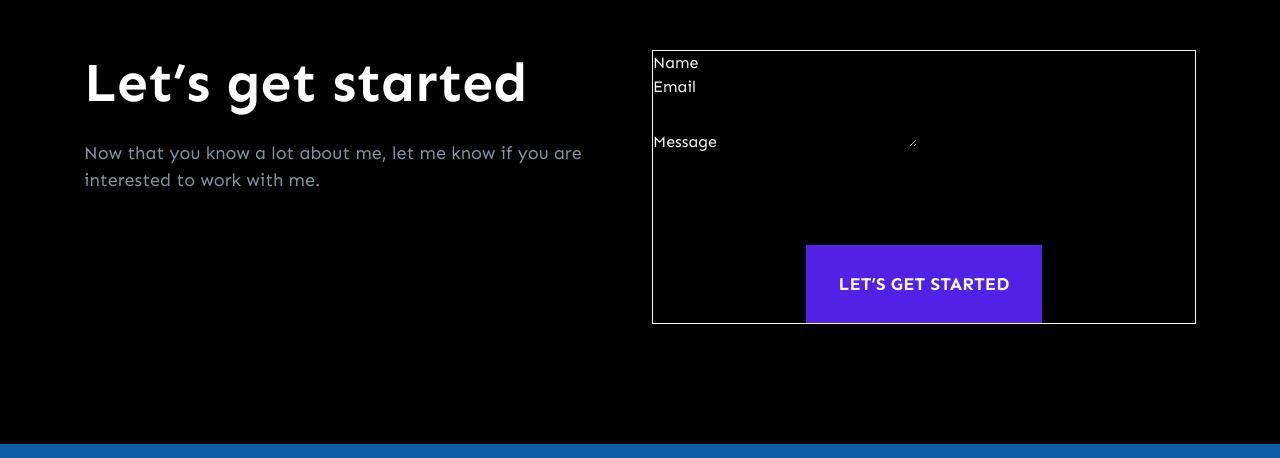
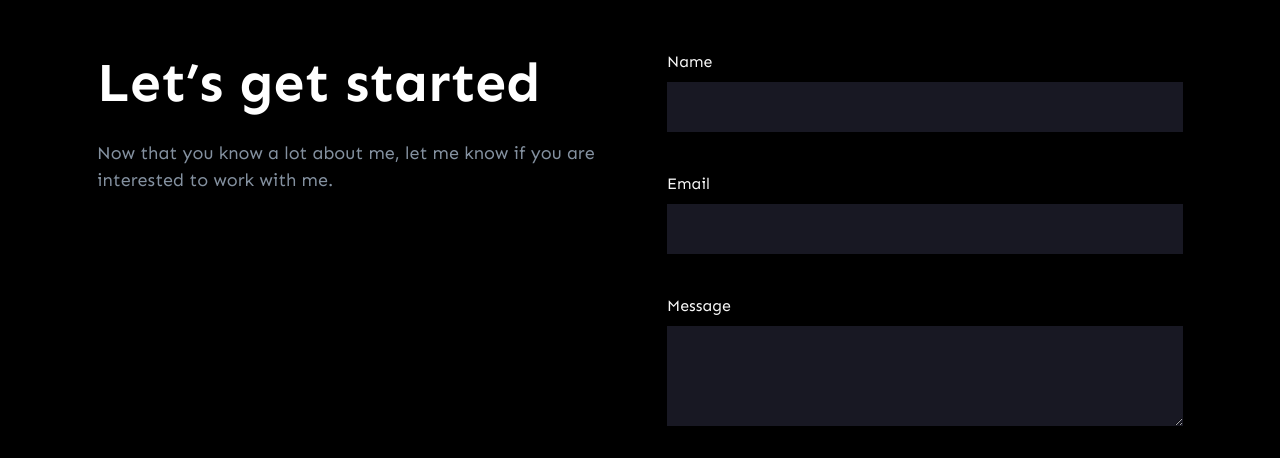
Before and after one commit to OksanaVS-prog/dev-AwesomeBuilder, a website built with Vite: page index.html in a window 1280 px wide. Shown: the part 10251-10709 px from the top of the page. Built offline with nearby package versions, Linux system fonts and the light colour scheme; no server answers; files whose address does not match are found by name; a web font is replaced by a local one.

Commit message:
create block contacts and addaptation

```diff
--- a/src/partials/contacts.html
+++ b/src/partials/contacts.html
@@ -1,24 +1,24 @@
-<section class="py-12 lg:py-30 md:py-20 lg:px-15 md:px-7 px-0.4">
-<div class="container mx-auto grid md:grid-cols-2 grid-cols-1 gap-6">
-    <div class="mb-10">
-        <h2 class="text-3xl md:text-5xl max-w-147 text-white font-bold mb-6 leading-[1.2]">Let’s get started</h2>
-        <p class="text-lg text-gray-500 mb-10 max-w-147 leading-[1.5]">Now that you know a lot about me, let me know if you are interested to work with me.</p>
+<section class="py-12 lg:py-30 md:py-20 px-5 md:px-10">
+<div class="max-w-4xl mx-auto  grid md:grid-cols-2 grid-cols-1 gap-6">
+    <div class="mb-6 lg:px-3.75">
+        <h2 class="text-3xl md:text-5xl max-w-147 text-white font-bold md:mb-6 mb-4 leading-[1.2]">Let’s get started</h2>
+        <p class="text-lg text-gray-500  max-w-147 leading-[1.5]">Now that you know a lot about me, let me know if you are interested to work with me.</p>
      </div>
-     <div class="grid">
-        <form class="border">
-            <div>
-                <label for="user-name">Name</label>
-                <input id="user-name" type="text">
+     <div class="grid lg:px-3.75">
+        <form class="grid gap-y-10">
+            <div class="grid">
+                <label for="user-name" class="mb-2">Name</label>
+                <input id="user-name" class="py-3.25 px-3 bg-indigo-950 outline-none"  type="text">
             </div>
-            <div>
-                <label for="user-email">Email</label>
-                <input id="user-email" type="text">
+            <div class="grid">
+                <label for="user-email" class="mb-2">Email</label>
+                <input id="user-email" class="py-3.25 px-3 bg-indigo-950 outline-none"   type="text">
             </div>
-            <div>
-                <label for="user-message">Message</label>
-                <textarea id="user-message"></textarea>
+            <div class="grid">
+                <label for="user-message" class="mb-2">Message</label>
+                <textarea id="user-message" class="min-h-25 max-h-50 py-3.25 px-3 mb-4 bg-indigo-950 outline-none" ></textarea>
             </div>
-            <button type="submit" class="flex uppercase mt-22.75 mx-auto text-lg font-bold border-1 border-purple bg-purple px-8 py-6 cursor-pointer">Let’s get started</button>
+            <button type="submit" class="uppercase text-center text-lg font-bold border-1 border-purple hover:bg-purple px-8 py-6 cursor-pointer">Let’s get started</button>
         </form>
      </div>
      </div>
```
